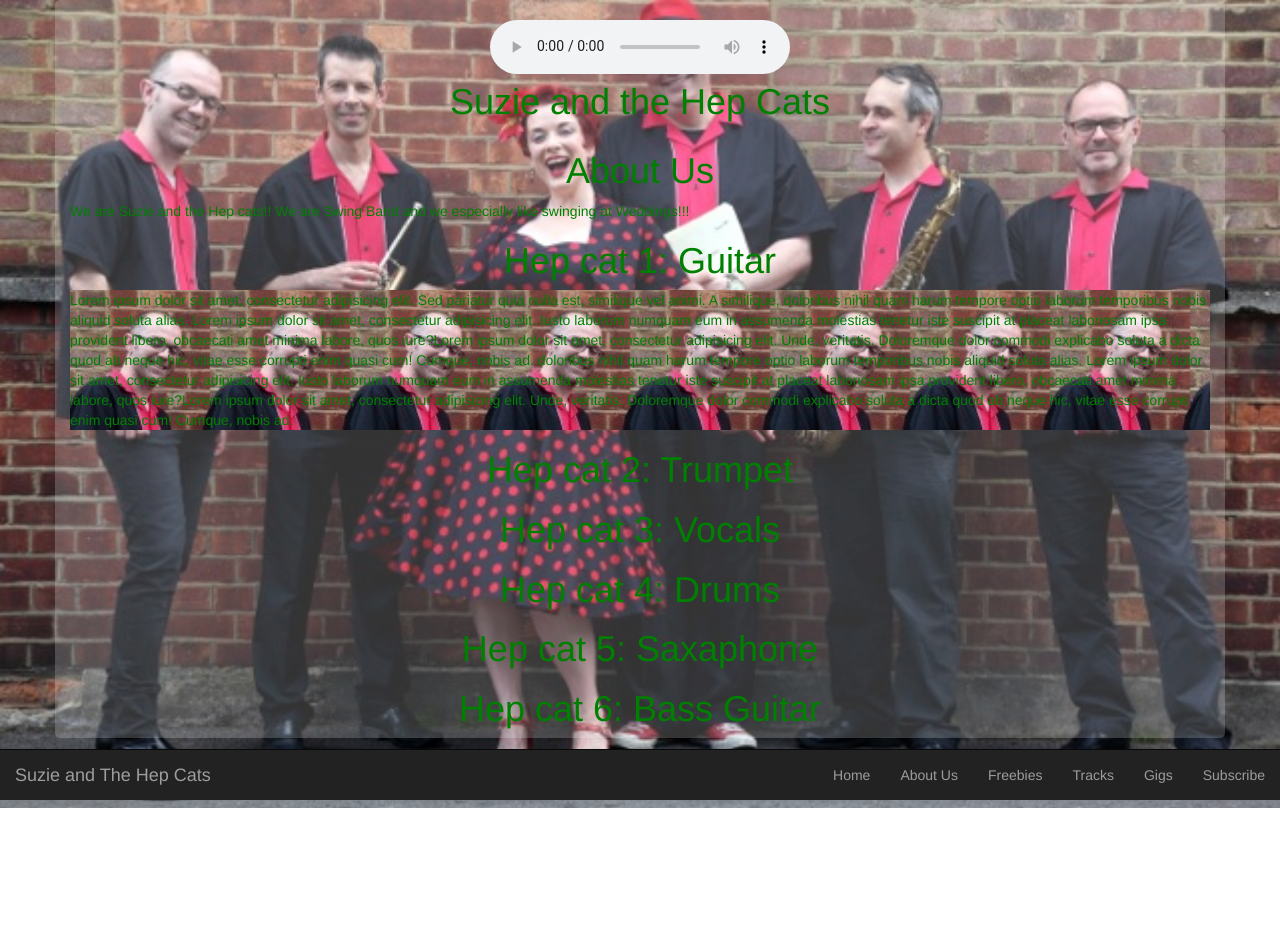
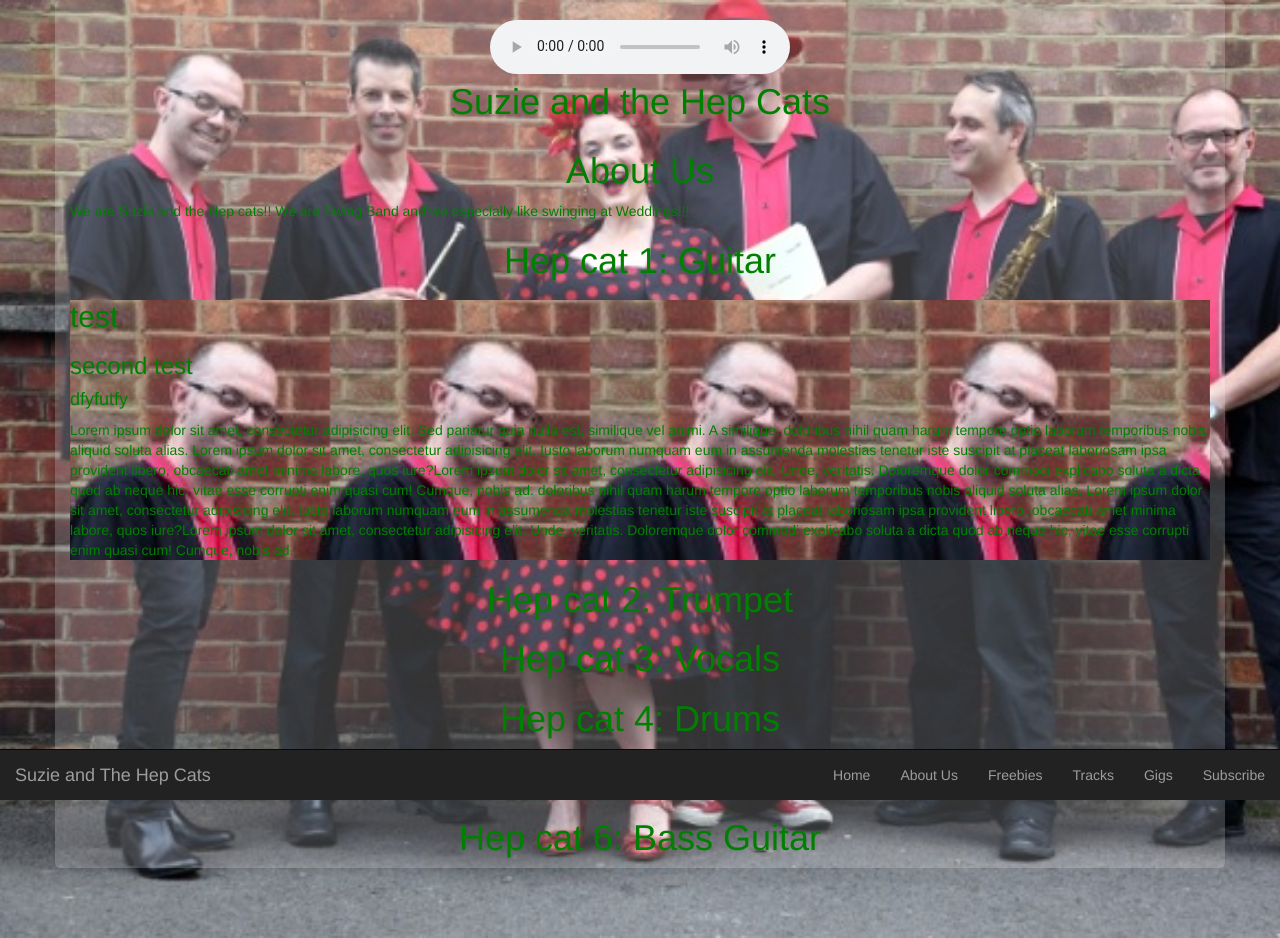
Before and after one commit to brendanjgreene/stream1Project, a website: page index.html at #/aboutUs in a window 1280 px wide. Both pictures are taken after a click on the element "Hep cat 1: Guitar". Before the commit the page ends 808 px from the top, so only its background shows below. Drawn offline with Linux system fonts and the light colour scheme; some packages are replaced by stand-ins of ours; a script that the page names is missing.

Commit message:
add more sample text to demonstrate functioning

```diff
--- a/templates/aboutUs.html
+++ b/templates/aboutUs.html
@@ -1,14 +1,18 @@
 <div h1-header></div>
 <p>We are Suzie and the Hep cats!!  We are Swing Band and we especially like swinging at Weddings!!!</p>
 <h1 data-toggle="collapse" data-target="#hepcat1" class="clickable">Hep cat 1: Guitar</h1>
-<p id="hepcat1" class="collapse">Lorem ipsum dolor sit amet, consectetur adipisicing elit. Sed pariatur quia nulla est, similique vel animi. A similique, doloribus nihil quam harum tempore optio laborum temporibus nobis aliquid soluta alias. Lorem ipsum dolor sit amet, consectetur adipisicing elit. Iusto laborum numquam eum in assumenda molestias tenetur iste suscipit at placeat laboriosam ipsa provident libero, obcaecati amet minima labore, quos iure?Lorem ipsum dolor sit amet, consectetur adipisicing elit. Unde, veritatis. Doloremque dolor commodi explicabo soluta a dicta quod ab neque hic, vitae esse corrupti enim quasi cum! Cumque, nobis ad. doloribus nihil quam harum tempore optio laborum temporibus nobis aliquid soluta alias. Lorem ipsum dolor sit amet, consectetur adipisicing elit. Iusto laborum numquam eum in assumenda molestias tenetur iste suscipit at placeat laboriosam ipsa provident libero, obcaecati amet minima labore, quos iure?Lorem ipsum dolor sit amet, consectetur adipisicing elit. Unde, veritatis. Doloremque dolor commodi explicabo soluta a dicta quod ab neque hic, vitae esse corrupti enim quasi cum! Cumque, nobis ad.</p>
+<div id="hepcat1" class="collapse">
+<h2>test</h2>
+<h3>second test</h3>
+<h4>dfyfutfy</h4>
+<p>Lorem ipsum dolor sit amet, consectetur adipisicing elit. Sed pariatur quia nulla est, similique vel animi. A similique, doloribus nihil quam harum tempore optio laborum temporibus nobis aliquid soluta alias. Lorem ipsum dolor sit amet, consectetur adipisicing elit. Iusto laborum numquam eum in assumenda molestias tenetur iste suscipit at placeat laboriosam ipsa provident libero, obcaecati amet minima labore, quos iure?Lorem ipsum dolor sit amet, consectetur adipisicing elit. Unde, veritatis. Doloremque dolor commodi explicabo soluta a dicta quod ab neque hic, vitae esse corrupti enim quasi cum! Cumque, nobis ad. doloribus nihil quam harum tempore optio laborum temporibus nobis aliquid soluta alias. Lorem ipsum dolor sit amet, consectetur adipisicing elit. Iusto laborum numquam eum in assumenda molestias tenetur iste suscipit at placeat laboriosam ipsa provident libero, obcaecati amet minima labore, quos iure?Lorem ipsum dolor sit amet, consectetur adipisicing elit. Unde, veritatis. Doloremque dolor commodi explicabo soluta a dicta quod ab neque hic, vitae esse corrupti enim quasi cum! Cumque, nobis ad.</p></div>
 <h1 data-toggle="collapse" data-target="#hepcat2" class="clickable">Hep cat 2: Trumpet</h1>
 <p id="hepcat2" class="collapse">Lorem ipsum dolor sit amet, consectetur adipisicing elit. Sed pariatur quia nulla est, similique vel animi. A similique, doloribus nihil quam harum tempore optio laborum temporibus nobis aliquid soluta alias. Lorem ipsum dolor sit amet, consectetur adipisicing elit. Iusto laborum numquam eum in assumenda molestias tenetur iste suscipit at placeat laboriosam ipsa provident libero, obcaecati amet minima labore, quos iure?Lorem ipsum dolor sit amet, consectetur adipisicing elit. Unde, veritatis. Doloremque dolor commodi explicabo soluta a dicta quod ab neque hic, vitae esse corrupti enim quasi cum! Cumque, nobis ad. doloribus nihil quam harum tempore optio laborum temporibus nobis aliquid soluta alias. Lorem ipsum dolor sit amet, consectetur adipisicing elit. Iusto laborum numquam eum in assumenda molestias tenetur iste suscipit at placeat laboriosam ipsa provident libero, obcaecati amet minima labore, quos iure?Lorem ipsum dolor sit amet, consectetur adipisicing elit. Unde, veritatis. Doloremque dolor commodi explicabo soluta a dicta quod ab neque hic, vitae esse corrupti enim quasi cum! Cumque, nobis ad.</p>
 <h1 data-toggle="collapse" data-target="#hepcat3" class="clickable">Hep cat 3: Vocals</h1>
 <p id="hepcat3" class="collapse">Lorem ipsum dolor sit amet, consectetur adipisicing elit. Sed pariatur quia nulla est, similique vel animi. A similique, doloribus nihil quam harum tempore optio laborum temporibus nobis aliquid soluta alias. Lorem ipsum dolor sit amet, consectetur adipisicing elit. Iusto laborum numquam eum in assumenda molestias tenetur iste suscipit at placeat laboriosam ipsa provident libero, obcaecati amet minima labore, quos iure?Lorem ipsum dolor sit amet, consectetur adipisicing elit. Unde, veritatis. Doloremque dolor commodi explicabo soluta a dicta quod ab neque hic, vitae esse corrupti enim quasi cum! Cumque, nobis ad. doloribus nihil quam harum tempore optio laborum temporibus nobis aliquid soluta alias. Lorem ipsum dolor sit amet, consectetur adipisicing elit. Iusto laborum numquam eum in assumenda molestias tenetur iste suscipit at placeat laboriosam ipsa provident libero, obcaecati amet minima labore, quos iure?Lorem ipsum dolor sit amet, consectetur adipisicing elit. Unde, veritatis. Doloremque dolor commodi explicabo soluta a dicta quod ab neque hic, vitae esse corrupti enim quasi cum! Cumque, nobis ad.</p>
 <h1 data-toggle="collapse" data-target="#hepcat4" class="clickable">Hep cat 4: Drums</h1>
 <p id="hepcat4" class="collapse">Lorem ipsum dolor sit amet, consectetur adipisicing elit. Sed pariatur quia nulla est, similique vel animi. A similique, doloribus nihil quam harum tempore optio laborum temporibus nobis aliquid soluta alias. Lorem ipsum dolor sit amet, consectetur adipisicing elit. Iusto laborum numquam eum in assumenda molestias tenetur iste suscipit at placeat laboriosam ipsa provident libero, obcaecati amet minima labore, quos iure?Lorem ipsum dolor sit amet, consectetur adipisicing elit. Unde, veritatis. Doloremque dolor commodi explicabo soluta a dicta quod ab neque hic, vitae esse corrupti enim quasi cum! Cumque, nobis ad. doloribus nihil quam harum tempore optio laborum temporibus nobis aliquid soluta alias. Lorem ipsum dolor sit amet, consectetur adipisicing elit. Iusto laborum numquam eum in assumenda molestias tenetur iste suscipit at placeat laboriosam ipsa provident libero, obcaecati amet minima labore, quos iure?Lorem ipsum dolor sit amet, consectetur adipisicing elit. Unde, veritatis. Doloremque dolor commodi explicabo soluta a dicta quod ab neque hic, vitae esse corrupti enim quasi cum! Cumque, nobis ad.</p>
-<h1 data-toggle="collapse" data-target="#hepcat5" class="clickable">Hep cat 5: Saxaphone</h1>
+<h1 data-toggle="collapse" data-target="#hepcat5" class="clickable">Hep cat 5: Saxophone</h1>
 <p id="hepcat5" class="collapse">Lorem ipsum dolor sit amet, consectetur adipisicing elit. Sed pariatur quia nulla est, similique vel animi. A similique, doloribus nihil quam harum tempore optio laborum temporibus nobis aliquid soluta alias. Lorem ipsum dolor sit amet, consectetur adipisicing elit. Iusto laborum numquam eum in assumenda molestias tenetur iste suscipit at placeat laboriosam ipsa provident libero, obcaecati amet minima labore, quos iure?Lorem ipsum dolor sit amet, consectetur adipisicing elit. Unde, veritatis. Doloremque dolor commodi explicabo soluta a dicta quod ab neque hic, vitae esse corrupti enim quasi cum! Cumque, nobis ad. doloribus nihil quam harum tempore optio laborum temporibus nobis aliquid soluta alias. Lorem ipsum dolor sit amet, consectetur adipisicing elit. Iusto laborum numquam eum in assumenda molestias tenetur iste suscipit at placeat laboriosam ipsa provident libero, obcaecati amet minima labore, quos iure?Lorem ipsum dolor sit amet, consectetur adipisicing elit. Unde, veritatis. Doloremque dolor commodi explicabo soluta a dicta quod ab neque hic, vitae esse corrupti enim quasi cum! Cumque, nobis ad.</p>
 <h1 data-toggle="collapse" data-target="#hepcat6" class="clickable">Hep cat 6: Bass Guitar</h1>
 <p id="hepcat6" class="collapse">Lorem ipsum dolor sit amet, consectetur adipisicing elit. Sed pariatur quia nulla est, similique vel animi. A similique, doloribus nihil quam harum tempore optio laborum temporibus nobis aliquid soluta alias. Lorem ipsum dolor sit amet, consectetur adipisicing elit. Iusto laborum numquam eum in assumenda molestias tenetur iste suscipit at placeat laboriosam ipsa provident libero, obcaecati amet minima labore, quos iure?Lorem ipsum dolor sit amet, consectetur adipisicing elit. Unde, veritatis. Doloremque dolor commodi explicabo soluta a dicta quod ab neque hic, vitae esse corrupti enim quasi cum! Cumque, nobis ad. doloribus nihil quam harum tempore optio laborum temporibus nobis aliquid soluta alias. Lorem ipsum dolor sit amet, consectetur adipisicing elit. Iusto laborum numquam eum in assumenda molestias tenetur iste suscipit at placeat laboriosam ipsa provident libero, obcaecati amet minima labore, quos iure?Lorem ipsum dolor sit amet, consectetur adipisicing elit. Unde, veritatis. Doloremque dolor commodi explicabo soluta a dicta quod ab neque hic, vitae esse corrupti enim quasi cum! Cumque, nobis ad.</p>
```
